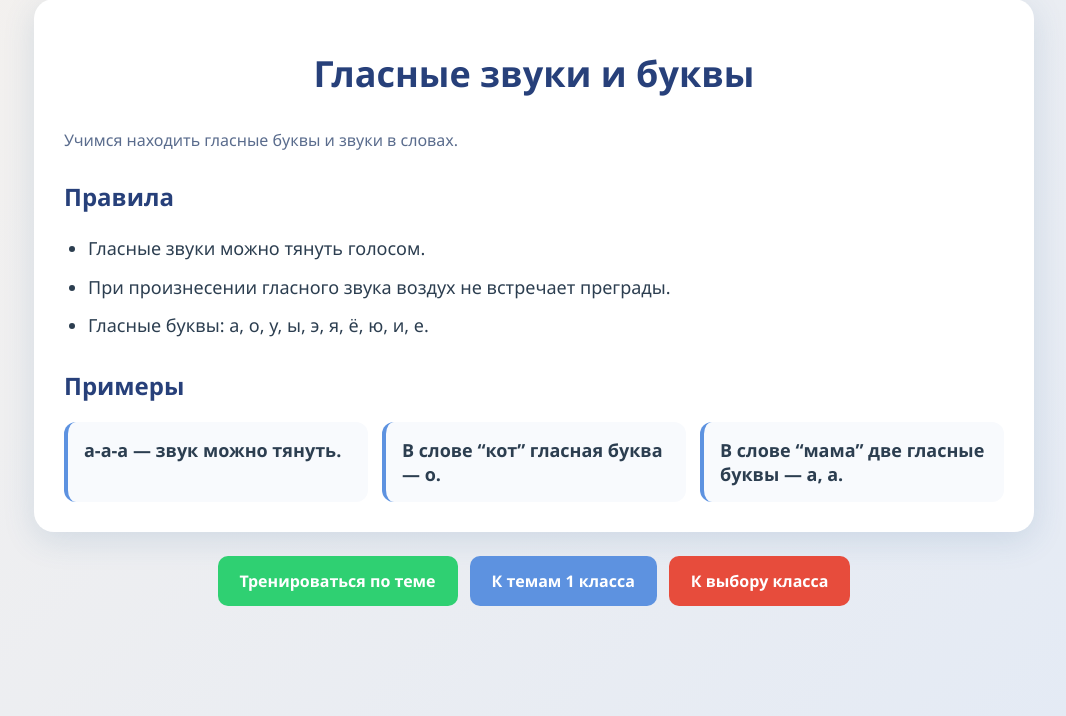
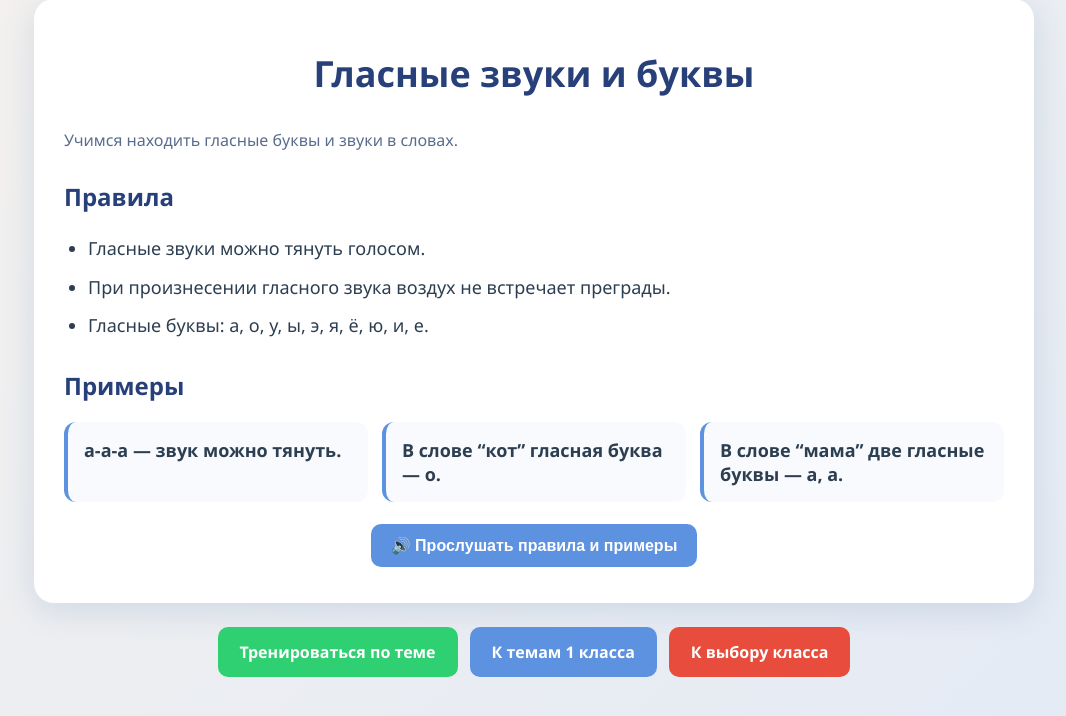
Before and after one commit to Zaharov89/Arina, a Flask app: a page that uses Arina/frontend/templates/russian/learning_topic.html in a window 1280 px wide. Shown: the part 69-785 px from the top of the page, without its empty margins (106-1172 px from the left). Run offline with Flask 3, Linux system fonts and the light colour scheme; parts of the project's set-up code (start-up, migrations or seed data) failed here and were passed over.

Commit message:
Add voice button for Russian rules and examples

```diff
--- a/Arina/frontend/templates/russian/learning_topic.html
+++ b/Arina/frontend/templates/russian/learning_topic.html
@@ -13,6 +13,7 @@
             <h1 class="subject-title">{{ topic.title }}</h1>
             <p class="topic-lead">{{ topic.description }}</p>
 
+            <div id="learningVoiceContent">
                 <h2>Правила</h2>
                 <ul class="rules-list">
                     {% for rule in topic.rules %}
@@ -28,6 +29,11 @@
                 </div>
             </div>
 
+            <div class="learning-voice-row">
+                <button class="learning-voice-btn" type="button" onclick="speakLearningContent('learningVoiceContent')">🔊 Прослушать правила и примеры</button>
+            </div>
+        </div>
+
         <div class="learning-actions">
             <a href="/russian/test_setup?class=1&type={{ topic_id }}&student={{ student }}" class="learning-btn test-link">Тренироваться по теме</a>
             <a href="/russian/class/1?student={{ student }}" class="learning-btn secondary-link">К темам 1 класса</a>
@@ -35,6 +41,7 @@
         </div>
     </div>
 
+    <script src="{{ url_for('static', filename='js/question-voice.js') }}"></script>
     <script src="{{ url_for('static', filename='js/russian-common.js') }}"></script>
 </body>
 </html>
```
Lines whose indentation alone changed are shown as unchanged.
